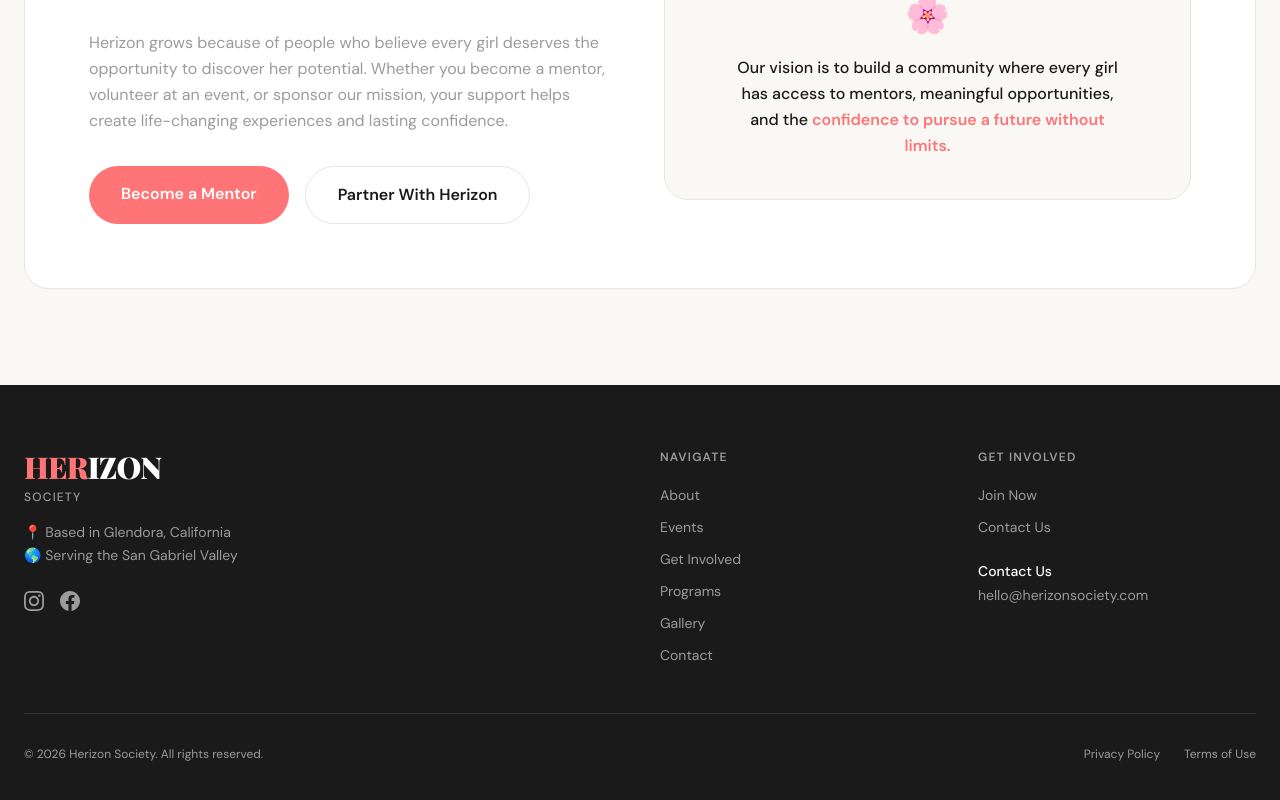
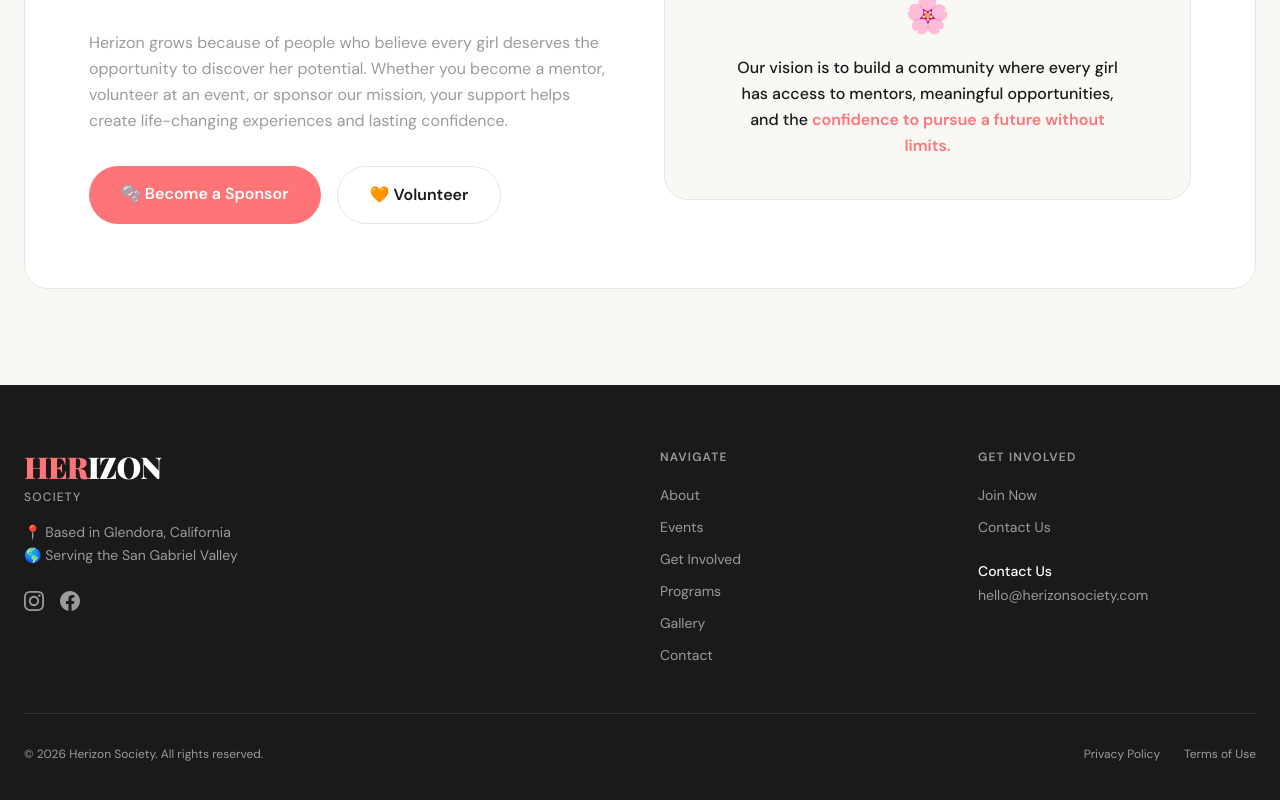
Before and after one commit to flourishprosper/herizonsociety-website, a Next.js app: page / in a window 1280 px wide. Shown: the part 3754-4554 px from the top of the page. Built offline with nearby package versions, Linux system fonts and the light colour scheme; a web font is replaced by a local one.

Commit message:
fix(home): update CTA buttons to Become a Sponsor and Volunteer

```diff
--- a/src/app/page.tsx
+++ b/src/app/page.tsx
@@ -308,13 +308,13 @@ export default function HomePage() {
                   href="/mentorship"
                   className="bg-[#FF7477] text-white font-semibold px-8 py-4 rounded-full hover:bg-[#E85F62] transition-colors text-center"
                 >
-                  Become a Mentor
+                  🫧 Become a Sponsor
                 </Link>
                 <Link
                   href="/volunteer"
                   className="border border-[#E8E6E2] text-[#1A1A1A] font-semibold px-8 py-4 rounded-full hover:border-[#1A1A1A] transition-colors text-center"
                 >
-                  Partner With Herizon
+                  🧡 Volunteer
                 </Link>
               </div>
             </div>
```
